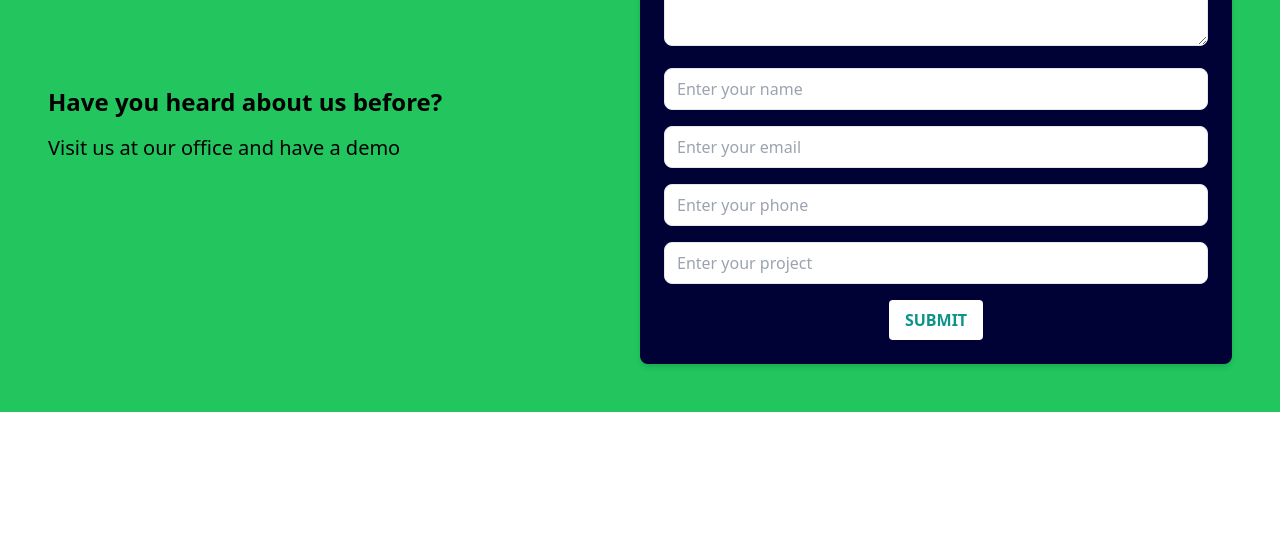
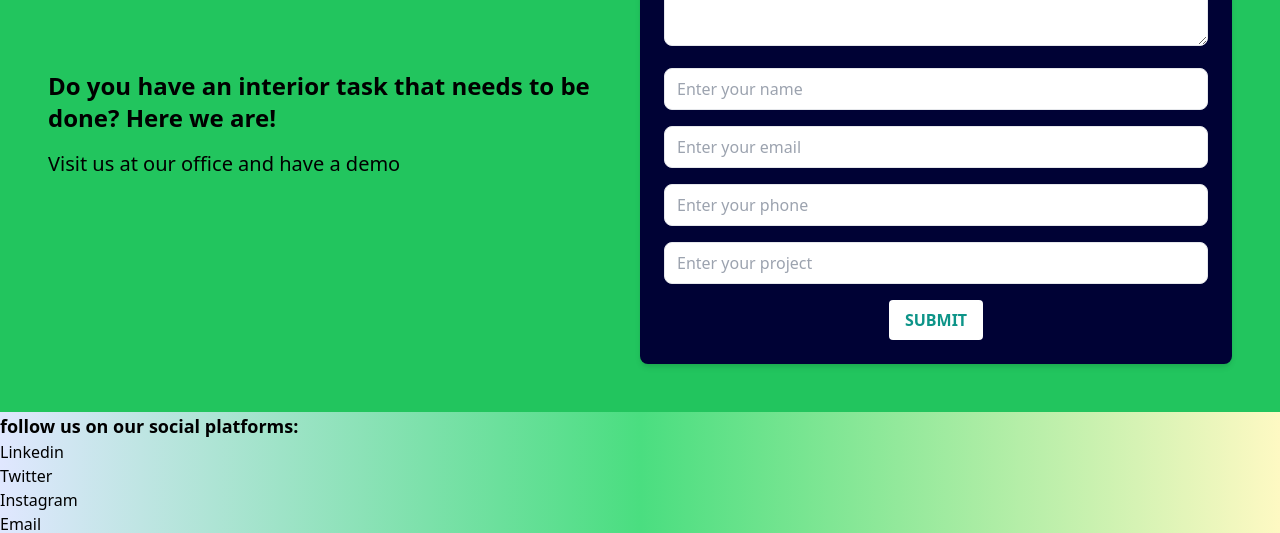
Before and after one commit to ErickGichuki/Daniel-Interior-designs, a React (Create React App) app in the folder client/: page /contact in a window 1280 px wide. Shown: the part 476-1009 px from the top of the page. Before the commit the page ends 888 px from the top, so only its background shows below. Built offline with nearby package versions, Linux system fonts and the light colour scheme; the HTML template or start-up script is replaced by a standard one.

Commit message:
feat:finish the contact page modification

```diff
--- a/client/src/pages/Contact.js
+++ b/client/src/pages/Contact.js
@@ -15,7 +15,7 @@ function Contact() {
       </div>
       <div className='bg-green-500 flex flex-col p-12 md:flex-row justify-between items-center'>
         <div className='md:w-1/2 mb-8 md:mb-0'>
-          <h2 className='text-2xl font-bold mb-4'>Have you heard about us before?</h2>
+          <h2 className='text-2xl font-bold mb-4'>Do you have an interior task that needs to be done? Here we are!</h2>
           <p className='text-xl mb-6'>Visit us at our office and have a demo</p>
         </div>
 
@@ -66,8 +66,12 @@ function Contact() {
       </form>
       </div>
       <div className='bg-gradient-to-r from-indigo-100 via-green-400 to-yellow-100'>
+        <p className='text-lg font-bold'>follow us on our social platforms:</p>
         <ul>
-
+          <li>Linkedin</li>
+          <li>Twitter</li>
+          <li>Instagram</li>
+          <li>Email</li>
         </ul>
       </div>
     </div>
```
